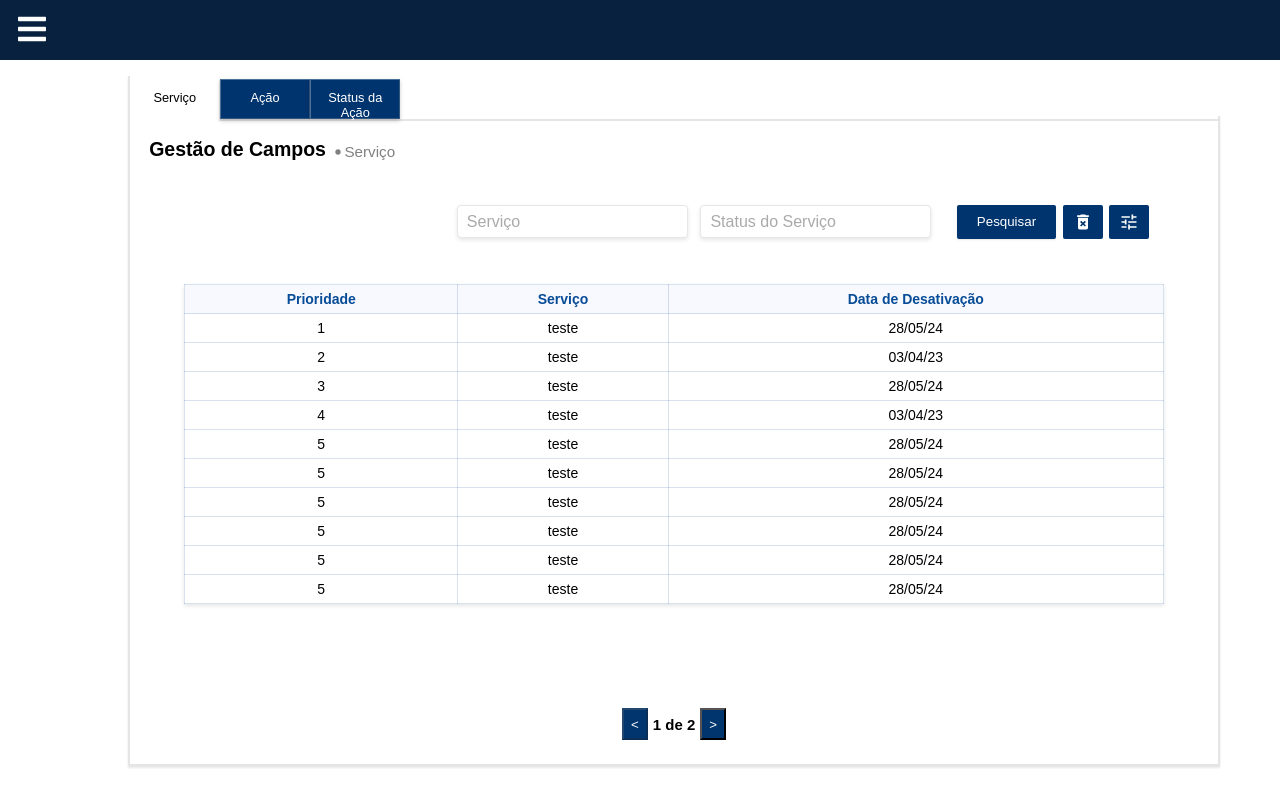
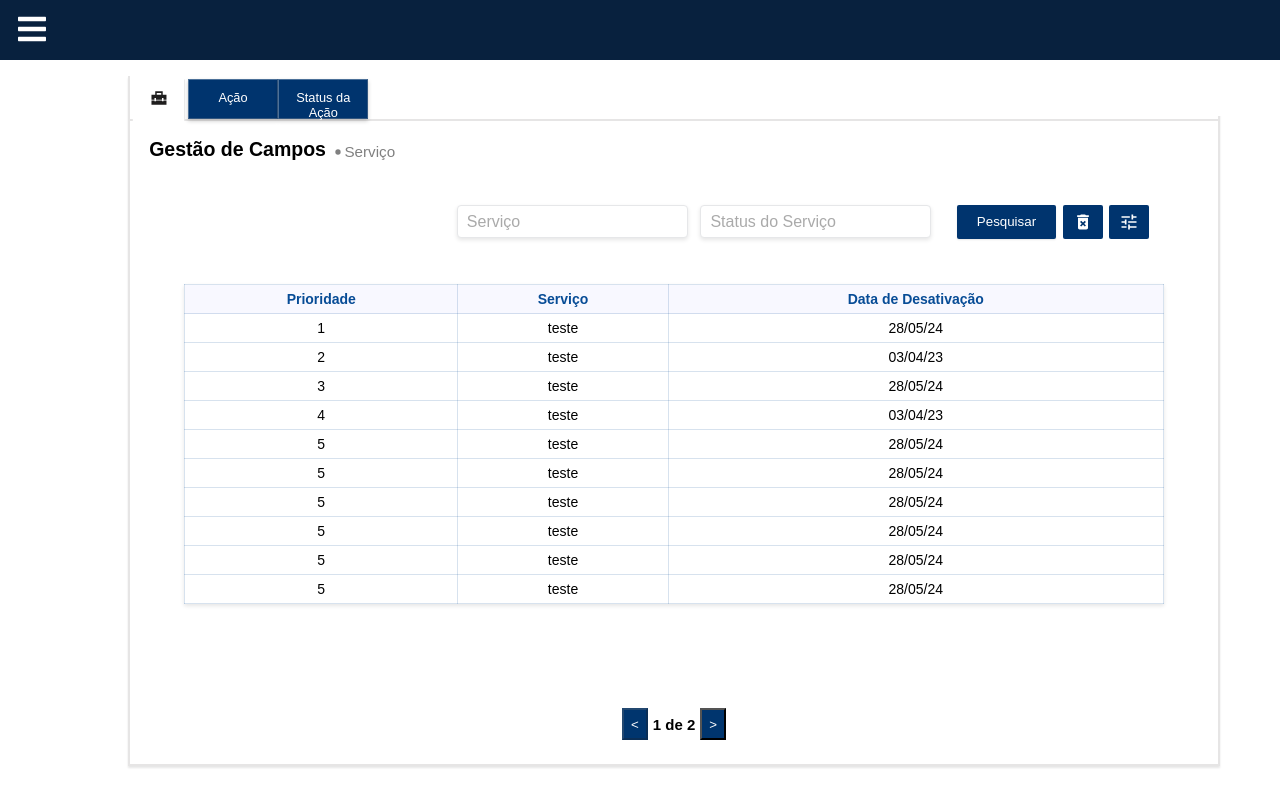
Before and after one commit to RafaelCamposTXR/sistema-gestao-parametros, a React (Create React App) app: page /gestaocampos in a window 1280 px wide. Built offline with nearby package versions, Linux system fonts and the light colour scheme.

Commit message:
adicionando ícones dinâmicos nas tabs

```diff
--- a/src/App.css
+++ b/src/App.css
@@ -18,6 +18,7 @@
 :root {
   --blue: #00346e;
   --light-blue: #04438b;
+  --grey: rgba(171, 167, 167, 0.299);
   --main-text-color: #333333;
   --primary-color: #007bff;
   --secondary-color: #6c757d;
--- a/src/components/filtros/Filtros.jsx
+++ b/src/components/filtros/Filtros.jsx
@@ -1,7 +1,7 @@
 import React, { useState } from 'react';
 import './Filtros.css';
 import DeleteForeverIcon from '@mui/icons-material/DeleteForever';
-import TuneIcon from '@mui/icons-material/Tune';
+import TuneIcon from '@mui/icons-material/TuneSharp';
 
 function Filtros({ activeTab }) {
   const [input1Focused, setInput1Focused] = useState(false);
--- a/src/views/gestaocampos/GestaoCampos.jsx
+++ b/src/views/gestaocampos/GestaoCampos.jsx
@@ -3,17 +3,19 @@ import GestaoServico from '../../components/gestaoservico/GestaoServico';
 import './Gestao_campos.css';
 import Filtros from '../../components/filtros/Filtros';
 import Titulo from '../../components/titulo/Titulo';
-import HomeRepairServiceIcon from '@mui/icons-material/HomeRepairService';
-import PendingActionsIcon from '@mui/icons-material/PendingActions';
-import LibraryAddCheckIcon from '@mui/icons-material/LibraryAddCheck';
+import HomeRepairServiceIcon from '@mui/icons-material/HomeRepairServiceSharp';
+import PendingActionsIcon from '@mui/icons-material/PendingActionsSharp';
+import LibraryAddCheckIcon from '@mui/icons-material/LibraryAddCheckSharp';
 
 function GestaoCampos() {
 
   const Tab = ({ label, Icon, isActive, onClick }) => (
     <div>
-      {Icon}
       <button className={`tab ${isActive ? 'active' : ''}`} onClick={onClick}>
       {label}
+      <div className={`tab-icon ${isActive ? 'active' : ''}`}>
+        {Icon}
+      </div>
     </button>
     </div>
 
@@ -30,13 +32,13 @@ function GestaoCampos() {
 
   const tabs = [
       { label: 'Serviço',
-        icon: <HomeRepairServiceIcon/>
+        icon: <HomeRepairServiceIcon sx={{ fontSize: 20 }}/>
       },
       { label: 'Ação',
-        icon: <PendingActionsIcon/>
+        icon: <PendingActionsIcon sx={{ fontSize: 20 }}/>
       },
       { label: 'Status da Ação',
-        icon: <LibraryAddCheckIcon/>
+        icon: <LibraryAddCheckIcon sx={{ fontSize: 20 }}/>
       },
     ];
 
@@ -59,11 +61,11 @@ function GestaoCampos() {
         <div className="area-superior">
 
           <div className="tabs">
-          {tabs.map((tab, index, icon) => (
+          {tabs.map((tab, index) => (
             <Tab
               key={index}
               label={tab.label}
-              icon={icon}
+              Icon={tab.icon}
               isActive={index === activeTab}
               onClick={() => setActiveTab(index)}
             />
--- a/src/views/gestaocampos/Gestao_campos.css
+++ b/src/views/gestaocampos/Gestao_campos.css
@@ -62,6 +62,7 @@
   box-shadow:0 2px 4px rgba(0, 0, 0, 0.208);
   border: 1px outset rgba(255, 255, 255, 0.299);
   height: 5vh;
+  transition: transform 0.3s ease;
 }
 
 .tab:hover {
@@ -69,17 +70,36 @@
 }
 
 .tab.active {
+  font-size:1px;
   border: 1px outset rgba(255, 255, 255, 0.299);
   background-color: white;
-  color: black;
   border-bottom: none;
   height: 5.2vh;
   box-shadow:none;
+  transform: scaleX(0.9);
+  width: 4.5vw;
 }
 
 .tab.active:hover {
   background-color: #ffffff;
 }
+
+
+.tab .tab-icon {
+  display: none;
+}
+
+.tab .tab-icon.active {
+  position: relative;
+  bottom: 0.4vh;
+  display: block;
+  color: rgb(30, 29, 29);
+}
+
+.tab .tab-icon.active:hover {
+
+}
+
 
 .tab-content {
   display: none;
```
